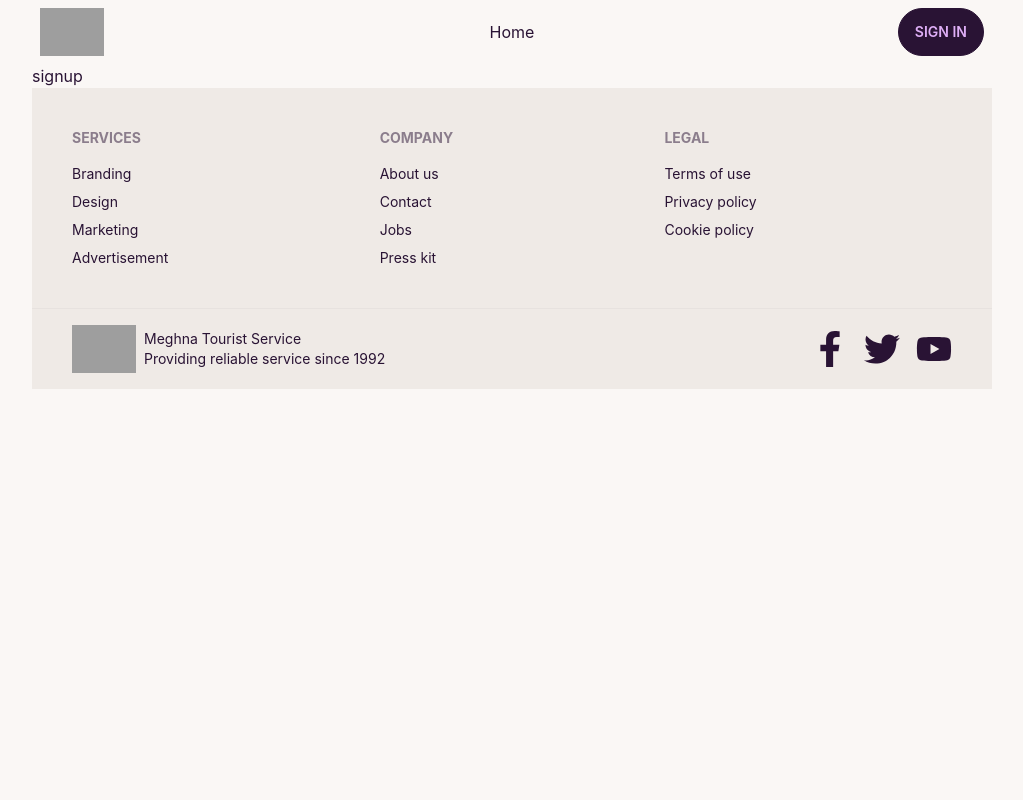
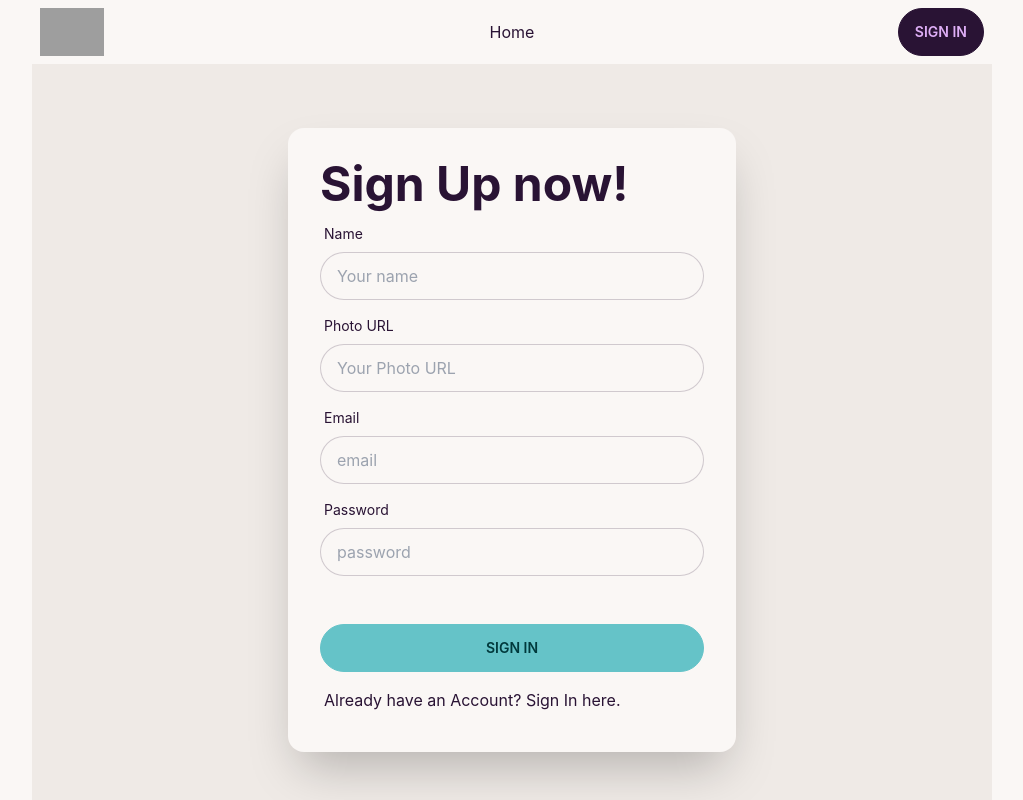
Before and after one commit to alimransahin/meghna-client, a React (Create React App) app: page /signup in a window 1280 px wide. Shown: the top 800 px of the page, without its empty margins (128-1151 px from the left). Built offline with nearby package versions, Linux system fonts and the light colour scheme; no server answers; grey boxes are pictures that could not be loaded.

Commit message:
authentacition complete

```diff
--- /dev/null
+++ b/src/Firebase/Firebase.config.js
@@ -0,0 +1,18 @@
+// Import the functions you need from the SDKs you need
+import { initializeApp } from "firebase/app";
+// TODO: Add SDKs for Firebase products that you want to use
+// https://firebase.google.com/docs/web/setup#available-libraries
+
+// Your web app's Firebase configuration
+const firebaseConfig = {
+  apiKey: process.env.REACT_APP_apiKey,
+  authDomain: process.env.REACT_APP_authDomain,
+  projectId: process.env.REACT_APP_projectId,
+  storageBucket: process.env.REACT_APP_storageBucket,
+  messagingSenderId: process.env.REACT_APP_messagingSenderId,
+  appId: process.env.REACT_APP_appId,
+};
+
+// Initialize Firebase
+const app = initializeApp(firebaseConfig);
+export default app;
--- a/src/Pages/Shared/Header/Header.js
+++ b/src/Pages/Shared/Header/Header.js
@@ -1,8 +1,25 @@
-import React from 'react';
+import React, { useContext } from 'react';
 import { Link } from 'react-router-dom';
+import { AuthContext } from '../../../context/AuthProvider/AuthProvider';
 
 const Header = () => {
-    const menu = <><li><Link to='/'>Home</Link></li></>
+    const { user, signOutUser } = useContext(AuthContext);
+    const menu = <>
+        <li><Link to='/'>Home</Link></li>
+        {
+            user?.uid ?
+                <><li><Link to='/my-reviews'>My Reviews</Link></li>
+                    <li><Link to='/add-reviews'>Add Service</Link></li></>
+                :
+                ''
+        }
+    </>
+
+    const handleSignOut = () => {
+        signOutUser()
+            .then(() => { })
+            .catch(err => console.error(err))
+    }
     return (
 
         <div className="navbar bg-base-100">
@@ -23,7 +40,12 @@ const Header = () => {
                 </ul>
             </div>
             <div className="navbar-end">
-                <Link to='/signin' className="btn">Sign In</Link>
+                {
+                    user?.uid ?
+                        <button onClick={handleSignOut} className="btn">Sign Out</button>
+                        :
+                        <Link to='/signin' className="btn">Sign In</Link>
+                }
             </div>
         </div>
     );
--- a/src/Pages/SignIn/SignIn.js
+++ b/src/Pages/SignIn/SignIn.js
@@ -1,32 +1,66 @@
-import React from 'react';
+import { GoogleAuthProvider } from 'firebase/auth';
+import React, { useContext } from 'react';
 import { FaGoogle } from "react-icons/fa";
+import { Link } from 'react-router-dom';
+import { AuthContext } from '../../context/AuthProvider/AuthProvider';
 
 const SignIn = () => {
+    const googleProvider=new GoogleAuthProvider()
+    const { signInUser, googleSignIn, error, setError }=useContext(AuthContext);
+    const handleSubmit = event => {
+        event.preventDefault();
+        const form = event.target;
+        const email = form.email.value;
+        const password = form.password.value;
+        signInUser(email, password)
+            .then(result => {
+                setError('');
+            })
+            .catch(err => {
+                setError(err);
+            })
+    }
+    const handleGoogle = ()=>{
+        googleSignIn(googleProvider)
+        .then(result=>{
+            setError('');
+        })
+        .catch(err=>{
+            setError(err);
+        })
+
+    }
     return (
         <div className="hero bg-base-200">
                 <div className="card w-full max-w-md m-16 shadow-2xl bg-base-100">
-                    <div className="card-body">
+                <form onSubmit={handleSubmit} className="card-body">
                         <h1 className="text-5xl font-bold">Sign In now!</h1>
                         <div className="form-control">
                             <label className="label">
                                 <span className="label-text">Email</span>
                             </label>
-                            <input type="text" placeholder="email" className="input input-bordered" />
+                            <input type="email" name='email' placeholder="email" className="input input-bordered" />
                         </div>
                         <div className="form-control">
                             <label className="label">
                                 <span className="label-text">Password</span>
                             </label>
-                            <input type="text" placeholder="password" className="input input-bordered" />
+                            <input type="password" name='password' placeholder="password" className="input input-bordered" />
                             <label className="label">
-                                <a href="#" className="label-text-alt link link-hover">Forgot password?</a>
+                                <p className='text-red-600'>{error?error.message:""}</p>
                             </label>
                         </div>
                         <div className="form-control mt-6">
-                            <button className="btn btn-primary">Sign In</button>
-                        <button className="btn bg-green-500 btn-outline mt-6"><FaGoogle/> Sign In by Google</button>
+                            <input className="btn btn-primary" type="submit" value="Sign In" />
+
                         </div>
-                    </div>
+                    <label className="label ">
+                         <Link to='/signup' className="text-md">You are new? Sign Up here.</Link>
+                    </label>
+                    </form>
+
+                        <button onClick={handleGoogle} className="btn bg-green-500 btn-outline mb-8 mx-8"><FaGoogle/> Sign In by Google</button>
+
                 </div>
             </div>
     );
--- a/src/Pages/SignUp/SignUp.js
+++ b/src/Pages/SignUp/SignUp.js
@@ -1,9 +1,62 @@
-import React from 'react';
+import React, { useContext } from 'react';
+import { Link } from 'react-router-dom';
+import { AuthContext } from '../../context/AuthProvider/AuthProvider';
 
 const SignUp = () => {
+    const { createUser } = useContext(AuthContext);
+    const handleSubmit=event=>{
+        event.preventDefault();
+        const form=event.target;
+        const name=form.name.value;
+        const photoUrl=form.photoUrl.value;
+        const email=form.email.value;
+        const password=form.password.value;
+        createUser(email,password)
+        .then(result=>console.log(result.user))
+        .catch(err=>console.error(err));
+        console.log(email,name, photoUrl,password);
+
+    }
     return (
-        <div>
-            signup
+        <div className="hero bg-base-200">
+            <div className="card w-full max-w-md m-16 shadow-2xl bg-base-100">
+                <form onSubmit={handleSubmit} className="card-body">
+                    <h1 className="text-5xl font-bold">Sign Up now!</h1>
+                    <div className="form-control">
+                        <label className="label">
+                            <span className="label-text">Name</span>
+                        </label>
+                        <input type="text" name='name' placeholder="Your name" className="input input-bordered" required/>
+                    </div>
+                    <div className="form-control">
+                        <label className="label">
+                            <span className="label-text">Photo URL</span>
+                        </label>
+                        <input type="text" name='photoUrl' placeholder="Your Photo URL" className="input input-bordered" />
+                    </div>
+                    <div className="form-control">
+                        <label className="label">
+                            <span className="label-text">Email</span>
+                        </label>
+                        <input type="email" name='email' placeholder="email" className="input input-bordered" required />
+                    </div>
+                    <div className="form-control">
+                        <label className="label">
+                            <span className="label-text">Password</span>
+                        </label>
+                        <input type="password" name='password' placeholder="password" className="input input-bordered" />
+                        <label className="label">
+                            <p></p>
+                        </label>
+                    </div>
+                    <div className="form-control mt-6">
+                        <input className="btn btn-primary" type="submit" value="Sign In" />
+                    </div>
+                    <label className="label ">
+                        <Link to='/signin' className="text-md">Already have an Account? Sign In here.</Link>
+                    </label>
+                </form>
+            </div>
         </div>
     );
 };
--- /dev/null
+++ b/src/context/AuthProvider/AuthProvider.js
@@ -0,0 +1,52 @@
+import React, { createContext, useEffect, useState } from 'react';
+import { createUserWithEmailAndPassword, getAuth, onAuthStateChanged, signInWithEmailAndPassword, signInWithPopup, signOut } from 'firebase/auth';
+import app from '../../Firebase/Firebase.config';
+
+export const AuthContext = createContext();
+const auth = getAuth(app);
+
+const AuthProvider = ({ children }) => {
+    const [user, setUser] = useState(null);
+    const [loading, setLoading] = useState(true);
+    const [error,setError]=useState(null);
+
+    useEffect(() => {
+        const unsubscribe = onAuthStateChanged(auth, currentUser => {
+            setUser(currentUser);
+            setLoading(false);
+        });
+
+        return () => {
+            return unsubscribe();
+        }
+    }, []);
+
+    const createUser = (email, password) => {
+        setLoading(true);
+        return createUserWithEmailAndPassword(auth, email, password);
+    }
+
+    const signInUser = (email, password) => {
+        setLoading(true);
+        return signInWithEmailAndPassword(auth, email, password);
+    }
+
+    const signOutUser = () => {
+        setLoading(true);
+        return signOut(auth);
+    }
+    const googleSignIn = (provider) => {
+        setLoading(true);
+        return signInWithPopup(auth, provider);
+    }
+
+    const authInfo = { createUser, signInUser, signOutUser, googleSignIn, user, loading, error, setError }
+
+    return (
+        <AuthContext.Provider value={authInfo}>
+            {children}
+        </AuthContext.Provider>
+    );
+};
+
+export default AuthProvider;
--- a/src/index.js
+++ b/src/index.js
@@ -3,11 +3,14 @@ import ReactDOM from 'react-dom/client';
 import './index.css';
 import App from './App';
 import reportWebVitals from './reportWebVitals';
+import AuthProvider from './context/AuthProvider/AuthProvider';
 
 const root = ReactDOM.createRoot(document.getElementById('root'));
 root.render(
   <React.StrictMode>
-    <App />
+    <AuthProvider>
+      <App />
+    </AuthProvider>
   </React.StrictMode>
 );
 
```
